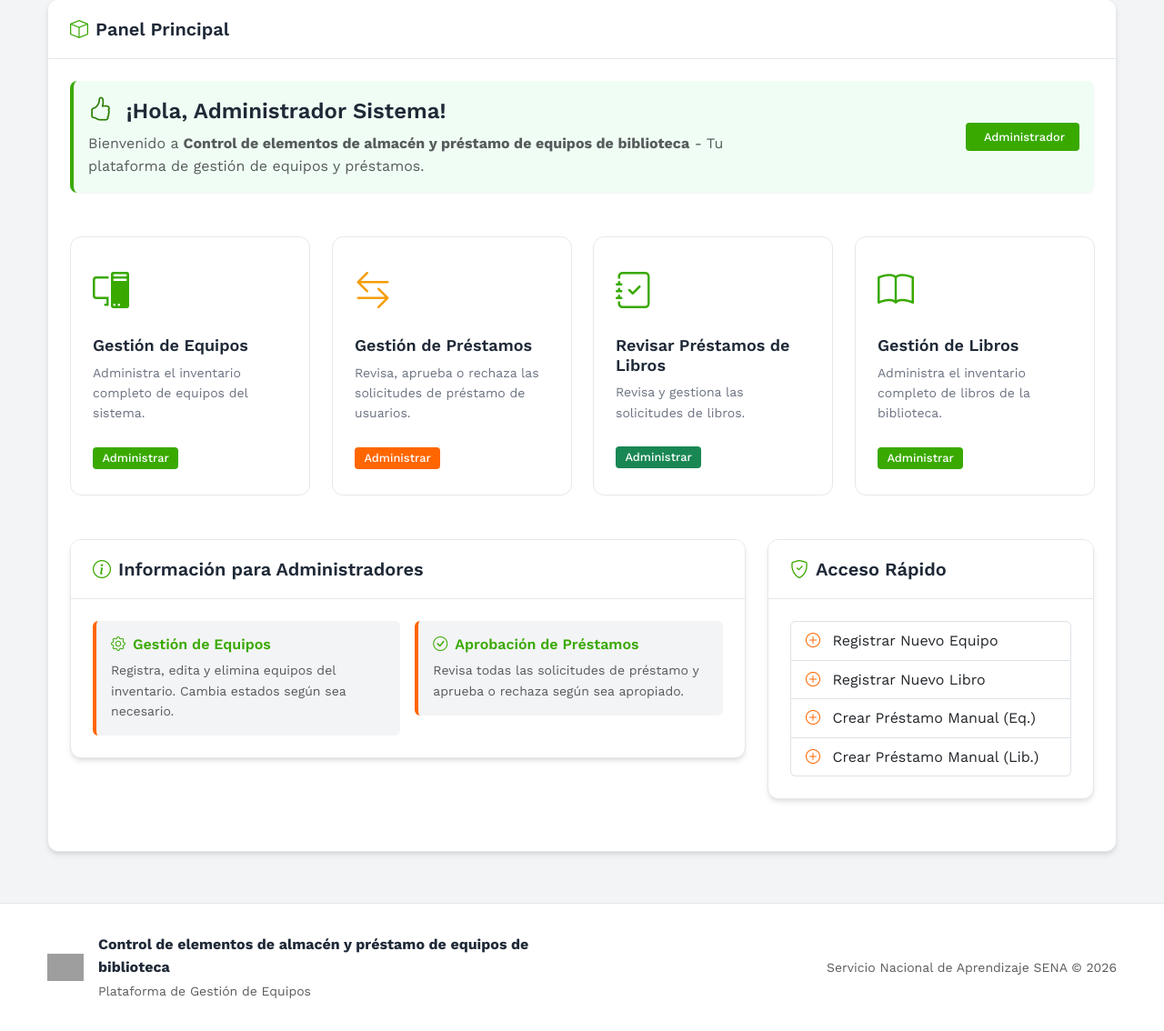
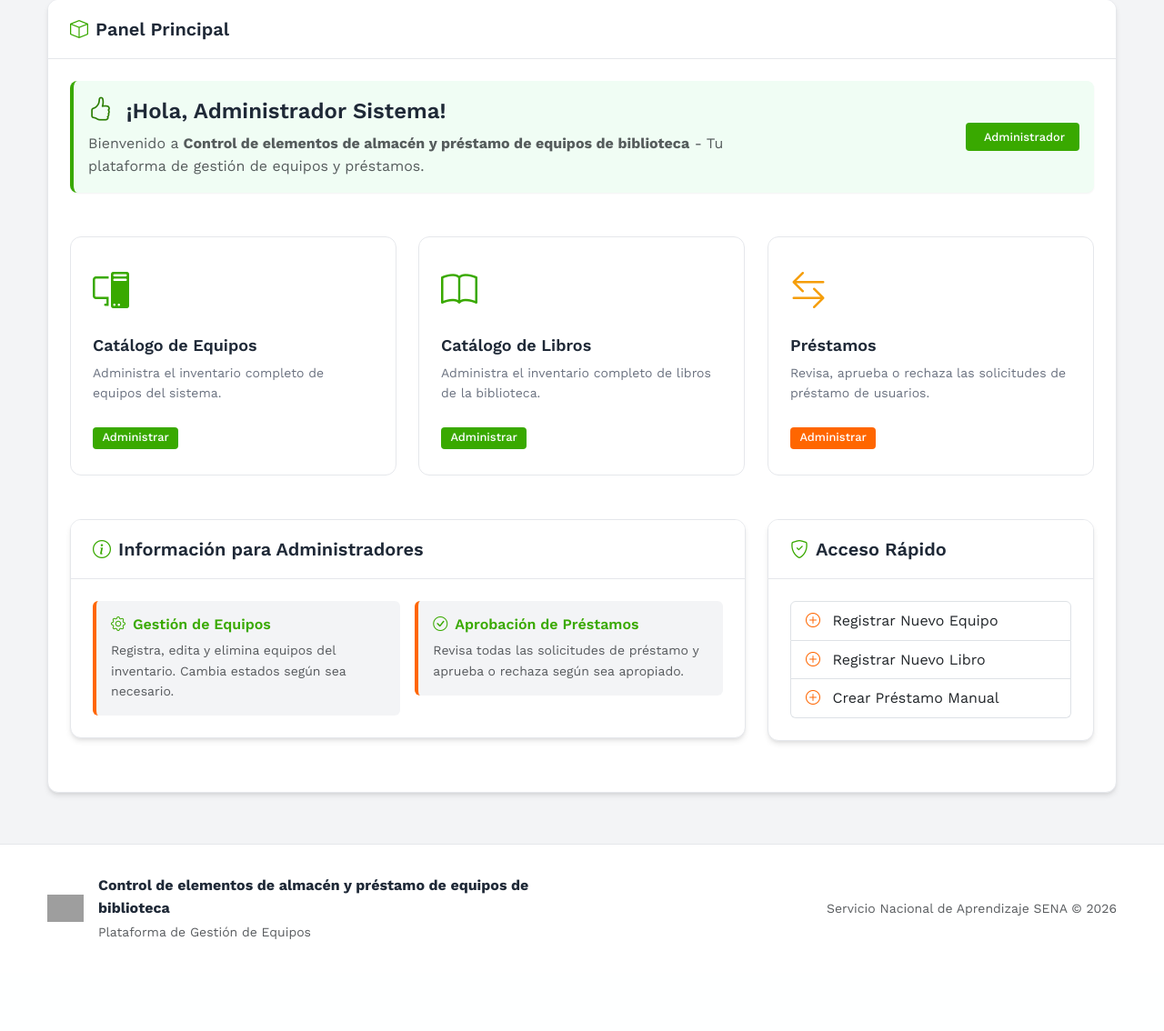
Before and after one commit to miller-0509/Proyecto_gestion_biblioteca, a Flask app: page /dashboard in a window 1280 px wide. Shown: the part 158-1292 px from the top of the page at 91% size. After the commit the page ends 1191 px from the top, so only its background shows below. Run offline with Flask 3, Linux system fonts and the light colour scheme; a user stored in the database is signed in; some libraries are stand-ins or nearby versions; grey boxes are pictures that could not be loaded.

Commit message:
Cambios-Versión 5.0

```diff
--- a/app/templates/dashboard.html
+++ b/app/templates/dashboard.html
@@ -36,12 +36,12 @@
 
   <!-- Equipos Card -->
   {% if current_user.rol == 'administrador' %}
-  <div class="col-md-6 col-lg-3">
+  <div class="col-md-4">
     <a href="{{ url_for('equipos.lista_equipos') }}" class="dashboard-card">
       <div class="card-icon">
         <i class="bi bi-pc-display"></i>
       </div>
-      <h4>Gestión de Equipos</h4>
+      <h4>Catálogo de Equipos</h4>
       <p>Administra el inventario completo de equipos del sistema.</p>
       <div>
         <span class="badge bg-primary">Administrar</span>
@@ -49,7 +49,7 @@
     </a>
   </div>
   {% else %}
-  <div class="col-md-6 col-lg-3">
+  <div class="col-md-4">
     <a href="{{ url_for('equipos.lista_equipos') }}" class="dashboard-card">
       <div class="card-icon">
         <i class="bi bi-pc-display"></i>
@@ -63,68 +63,14 @@
   </div>
   {% endif %}
 
-  <!-- Préstamos Card -->
-  <div class="col-md-6 col-lg-3">
-    {% if current_user.rol == 'administrador' %}
-    <a href="{{ url_for('prestamos.lista_prestamos') }}" class="dashboard-card">
-      <div class="dashboard-card-icon" style="color: #F59E0B;">
-        <i class="bi bi-arrow-left-right"></i>
-      </div>
-      <h4>Gestión de Préstamos</h4>
-      <p>Revisa, aprueba o rechaza las solicitudes de préstamo de usuarios.</p>
-      <div>
-        <span class="badge bg-warning text-dark">Administrar</span>
-      </div>
-    </a>
-    {% else %}
-    <a href="{{ url_for('prestamos.lista_prestamos') }}" class="dashboard-card">
-      <div class="dashboard-card-icon" style="color: #F59E0B;">
-        <i class="bi bi-arrow-left-right"></i>
-      </div>
-      <h4>Mis Préstamos</h4>
-      <p>Consulta el estado de tus solicitudes de préstamo.</p>
-      <div>
-        <span class="badge bg-warning text-dark">Ver Solicitudes</span>
-      </div>
-    </a>
-    {% endif %}
-  </div>
-
-  <!-- Préstamos Libros Card -->
-  <div class="col-md-6 col-lg-3">
-    {% if current_user.rol == 'administrador' %}
-    <a href="{{ url_for('prestamos_libros.lista_prestamos') }}" class="dashboard-card border-sena-green hover-shadow">
-      <div class="dashboard-card-icon" style="color: var(--sena-green);">
-        <i class="bi bi-journal-check"></i>
-      </div>
-      <h4>Revisar Préstamos de Libros</h4>
-      <p>Revisa y gestiona las solicitudes de libros.</p>
-      <div>
-        <span class="badge bg-success">Administrar</span>
-      </div>
-    </a>
-    {% else %}
-    <a href="{{ url_for('prestamos_libros.lista_prestamos') }}" class="dashboard-card border-sena-green hover-shadow">
-      <div class="dashboard-card-icon" style="color: var(--sena-green);">
-        <i class="bi bi-journal-check"></i>
-      </div>
-      <h4>Revisar Préstamos de Libros</h4>
-      <p>Consulta el estado de tus solicitudes.</p>
-      <div>
-        <span class="badge bg-success">Ver Mis Préstamos</span>
-      </div>
-    </a>
-    {% endif %}
-  </div>
-
   <!-- Libros Card -->
   {% if current_user.rol == 'administrador' %}
-  <div class="col-md-6 col-lg-3">
+  <div class="col-md-4">
     <a href="{{ url_for('libros.lista_libros') }}" class="dashboard-card">
       <div class="dashboard-card-icon" style="color: var(--sena-green);">
         <i class="bi bi-book"></i>
       </div>
-      <h4>Gestión de Libros</h4>
+      <h4>Catálogo de Libros</h4>
       <p>Administra el inventario completo de libros de la biblioteca.</p>
       <div>
         <span class="badge bg-primary">Administrar</span>
@@ -132,7 +78,7 @@
     </a>
   </div>
   {% else %}
-  <div class="col-md-6 col-lg-3">
+  <div class="col-md-4">
     <a href="{{ url_for('libros.lista_libros') }}" class="dashboard-card">
       <div class="dashboard-card-icon" style="color: var(--sena-green);">
         <i class="bi bi-book"></i>
@@ -145,6 +91,33 @@
     </a>
   </div>
   {% endif %}
+
+  <!-- Préstamos Card -->
+  <div class="col-md-4">
+    {% if current_user.rol == 'administrador' %}
+    <a href="{{ url_for('prestamos.lista_prestamos') }}" class="dashboard-card">
+      <div class="dashboard-card-icon" style="color: #F59E0B;">
+        <i class="bi bi-arrow-left-right"></i>
+      </div>
+      <h4>Préstamos</h4>
+      <p>Revisa, aprueba o rechaza las solicitudes de préstamo de usuarios.</p>
+      <div>
+        <span class="badge bg-warning text-dark">Administrar</span>
+      </div>
+    </a>
+    {% else %}
+    <a href="{{ url_for('prestamos.lista_prestamos') }}" class="dashboard-card">
+      <div class="dashboard-card-icon" style="color: #F59E0B;">
+        <i class="bi bi-arrow-left-right"></i>
+      </div>
+      <h4>Préstamos</h4>
+      <p>Consulta el estado de tus solicitudes de préstamo.</p>
+      <div>
+        <span class="badge bg-warning text-dark">Ver Solicitudes</span>
+      </div>
+    </a>
+    {% endif %}
+  </div>
 
 </div>
 
@@ -207,11 +180,7 @@
           </a>
           <a href="{{ url_for('prestamos.crear_prestamo') }}" class="list-group-item list-group-item-action">
             <i class="bi bi-plus-circle me-2" style="color: var(--sena-accent);"></i>
-            Crear Préstamo Manual (Eq.)
-          </a>
-          <a href="{{ url_for('prestamos_libros.crear_prestamo') }}" class="list-group-item list-group-item-action">
-            <i class="bi bi-plus-circle me-2" style="color: var(--sena-accent);"></i>
-            Crear Préstamo Manual (Lib.)
+            Crear Préstamo Manual
           </a>
         </div>
       </div>
```
Also changed, not shown: instance/almacendb.sqlite.
